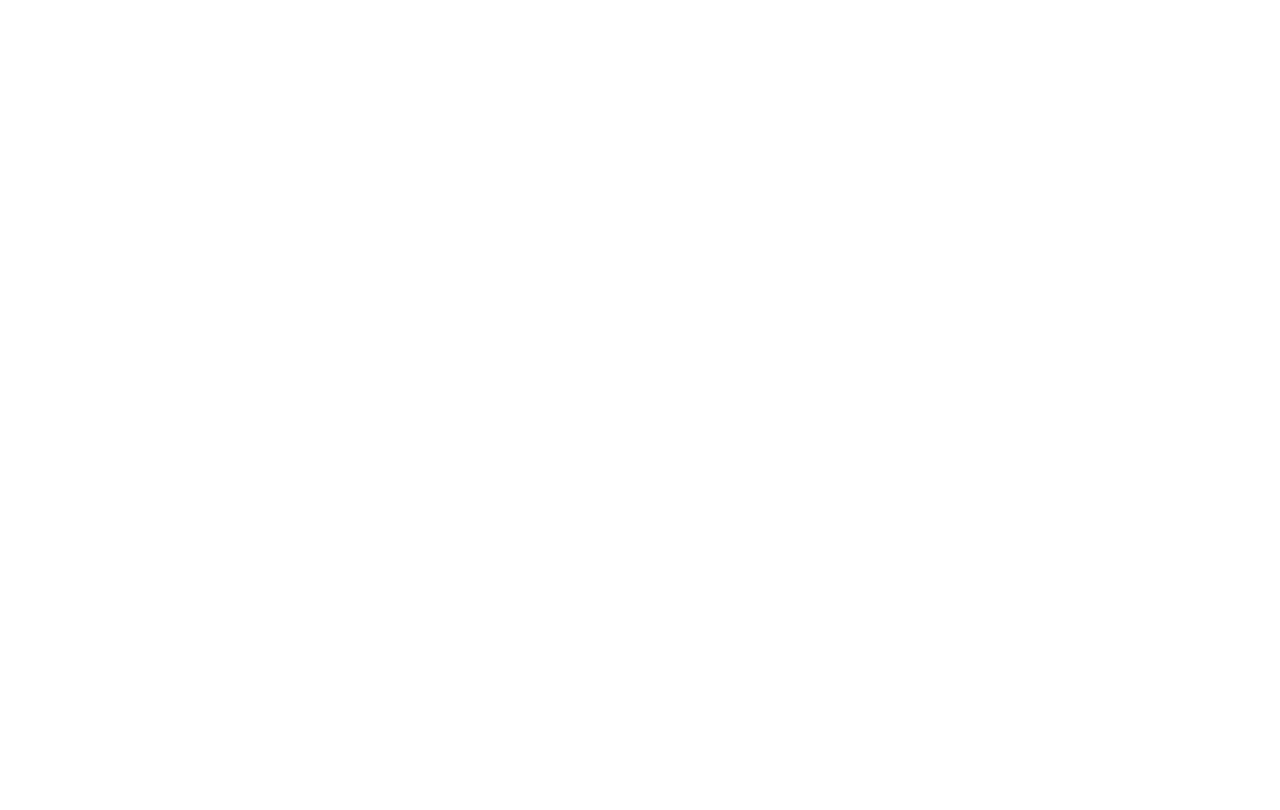
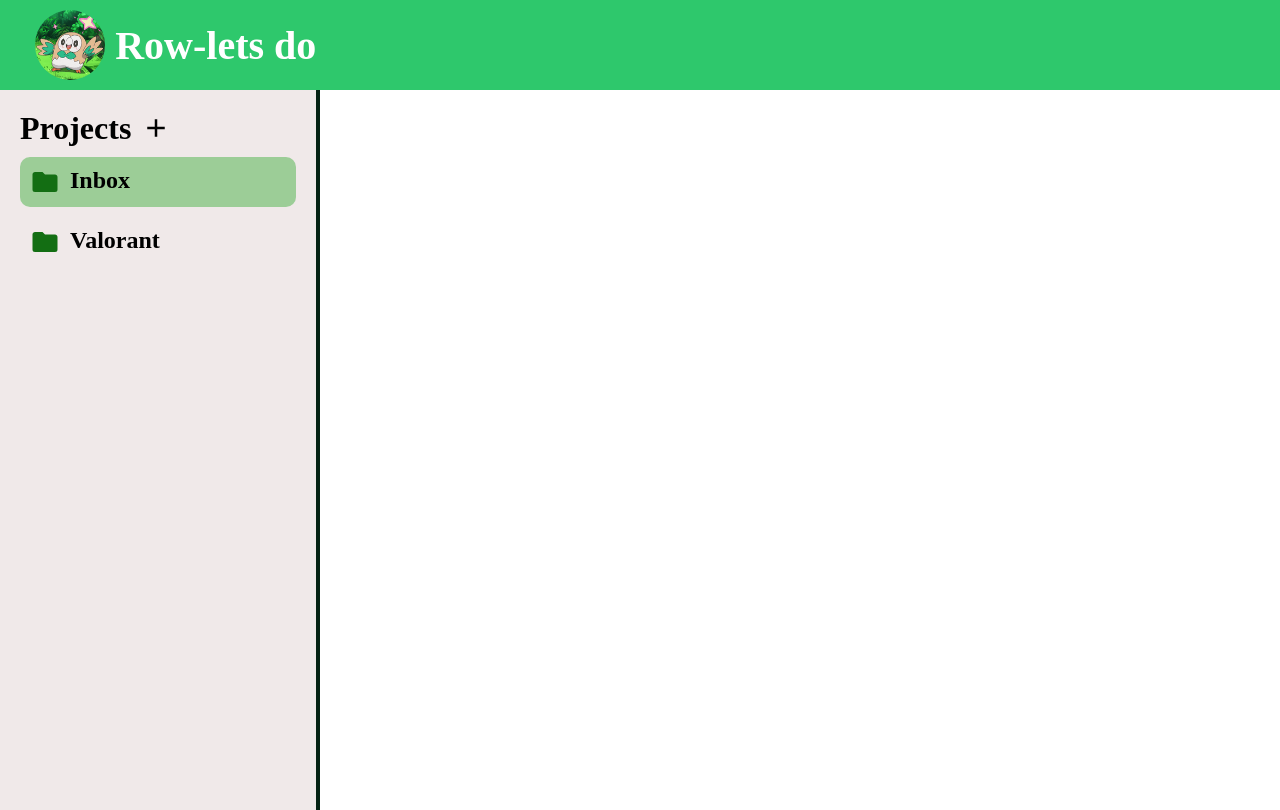
Before and after one commit to AndyKhandy/todo_list, a website built with webpack: page src/template.html in a window 1280 px wide. Built offline with nearby package versions, Linux system fonts and the light colour scheme.

Commit message:
Create basic layout for the todo list website

```diff
--- a/package.json
+++ b/package.json
@@ -15,7 +15,6 @@
   "keywords": [],
   "author": "",
   "license": "ISC",
-  "type": "commonjs",
   "bugs": {
     "url": "https://github.com/AndyKhandy/webpack_template/issues"
   },
--- a/src/index.js
+++ b/src/index.js
@@ -1 +1,3 @@
+import "./style.css";
+
 console.log("Howdy!");
--- /dev/null
+++ b/src/style.css
@@ -0,0 +1,79 @@
+* {
+    margin:0px;
+    padding: 0px;
+    box-sizing: border-box;
+}
+
+.flex {
+    display: flex;
+    gap: 10px;
+}
+
+.flex-ali {
+    align-items: center;
+}
+
+.flex-col {
+    flex-direction: column;
+}
+
+#title{
+    color: white;
+    font-size: 40px
+}
+
+header{
+    background-color: rgb(46, 200, 108);
+    padding: 10px;
+}
+
+.left-header{
+    margin-left: 2%;
+}
+
+.left-header img {
+    width: 70px;
+    border-radius: 50%;
+}
+
+
+/*SIDEBAR SECTION*/
+
+.sidebar {
+    width: max(25%, 250px);
+    height: 90vh;
+    background-color: rgb(240, 233, 233);
+    border-right: 4px solid rgb(4, 34, 19);
+    padding: 20px;;
+}
+
+button {
+    background-color: transparent;
+    border: none;
+    margin-top: 2px;
+    cursor: pointer;
+}
+
+button:hover svg {
+    rotate: 180deg;
+}
+
+svg {
+    width: 30px;
+    transition: 1s;
+}
+
+.sidebar-tab svg {
+    fill: rgb(19, 110, 19);
+}
+
+.sidebar-tab {
+    padding: 10px;
+    cursor: pointer;
+    transition: 0.3s;
+}
+
+.sidebar-tab:hover, .sidebar-tab.current {
+    background-color: rgba(34, 165, 34, 0.408);
+    border-radius: 10px;
+}
--- a/src/template.html
+++ b/src/template.html
@@ -3,9 +3,49 @@
 <head>
     <meta charset="UTF-8">
     <meta name="viewport" content="width=device-width, initial-scale=1.0">
-    <title>Document</title>
+    <title>Todo List</title>
 </head>
 <body>
+    <header>
+
+        <div class="left-header flex flex-ali">
+            <img src="img/rowlet2.0.png" alt="picture of rowlet" width="100px">
+            <h1 id="title">Row-lets do</h1>
+        </div>
+
+    </header>
+
+    <div class="main-content">
+        <div class="sidebar show">
+
+            <div class="sidebar-project-section flex flex-col">
+
+                <div class="sidebar-project-title flex flex-ali">
+                    <h1>Projects</h1>
+                    <button id="add-project" class="add" >
+                    <svg xmlns="http://www.w3.org/2000/svg" viewBox="0 0 24 24"><path d="M19,13H13V19H11V13H5V11H11V5H13V11H19V13Z"
+                        /></svg>
+                    </button>
+                </div>
+
+                    <div class="sidebar-tab flex current" id="inbox">
+                    <svg xmlns="http://www.w3.org/2000/svg" viewBox="0 0 24 24"><path d="M10,4H4C2.89,4 2,4.89 2,6V18A2,2 0 0,0 4,20H20A2,2 0 0,0 22,18V8C22,6.89 21.1,6 20,6H12L10,4Z" /></svg>
+                    <h2>Inbox</h2>
+                </div>
+
+                <div class="sidebar-tab flex" id="valorant">
+                    <svg xmlns="http://www.w3.org/2000/svg" viewBox="0 0 24 24"><path d="M10,4H4C2.89,4 2,4.89 2,6V18A2,2 0 0,0 4,20H20A2,2 0 0,0 22,18V8C22,6.89 21.1,6 20,6H12L10,4Z" /></svg>
+                    <h2>Valorant</h2>
+                </div>
+
+            </div>
+
+        </div>
+
+        <div class="display-todos">
+
+        </div>
+    </div>
 
 </body>
 </html>
```
Also changed, not shown: src/img/folder.svg (added), src/img/plus.svg (added), src/img/rowlet2.0.png (added).
